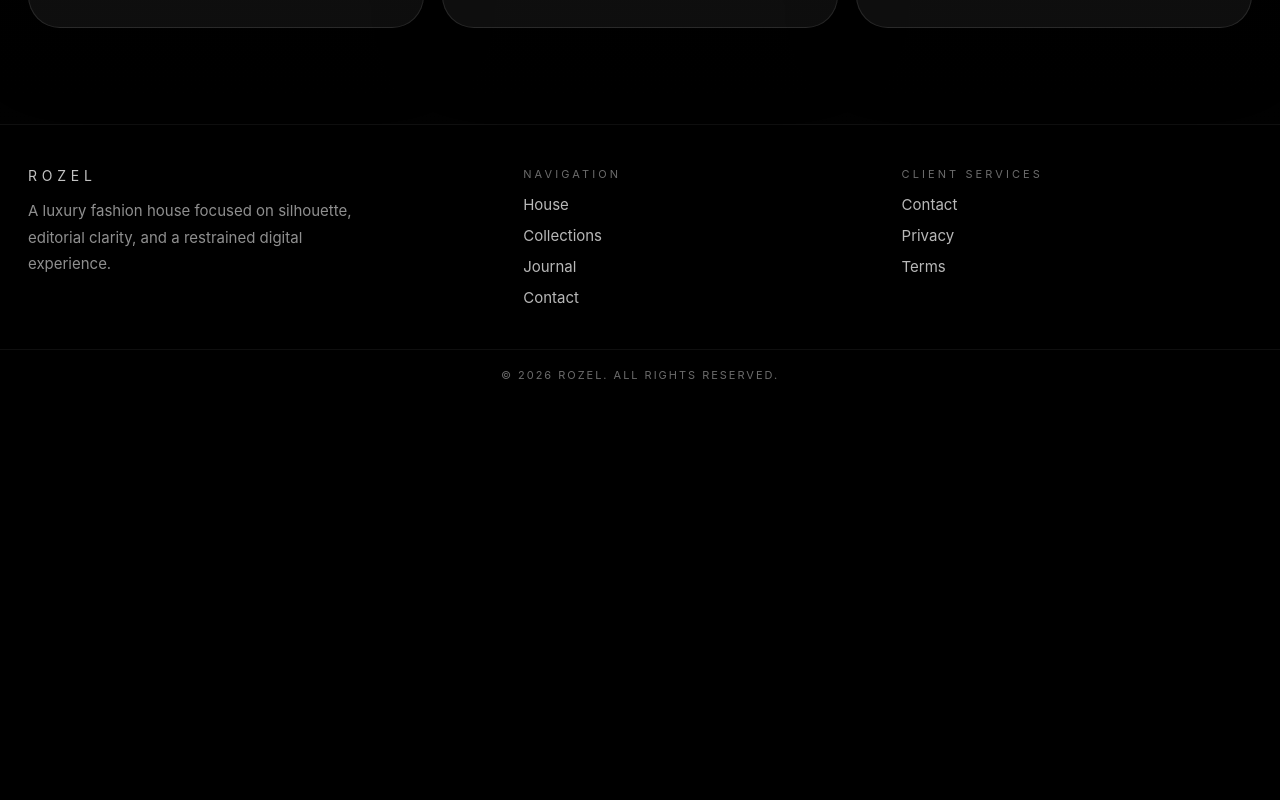
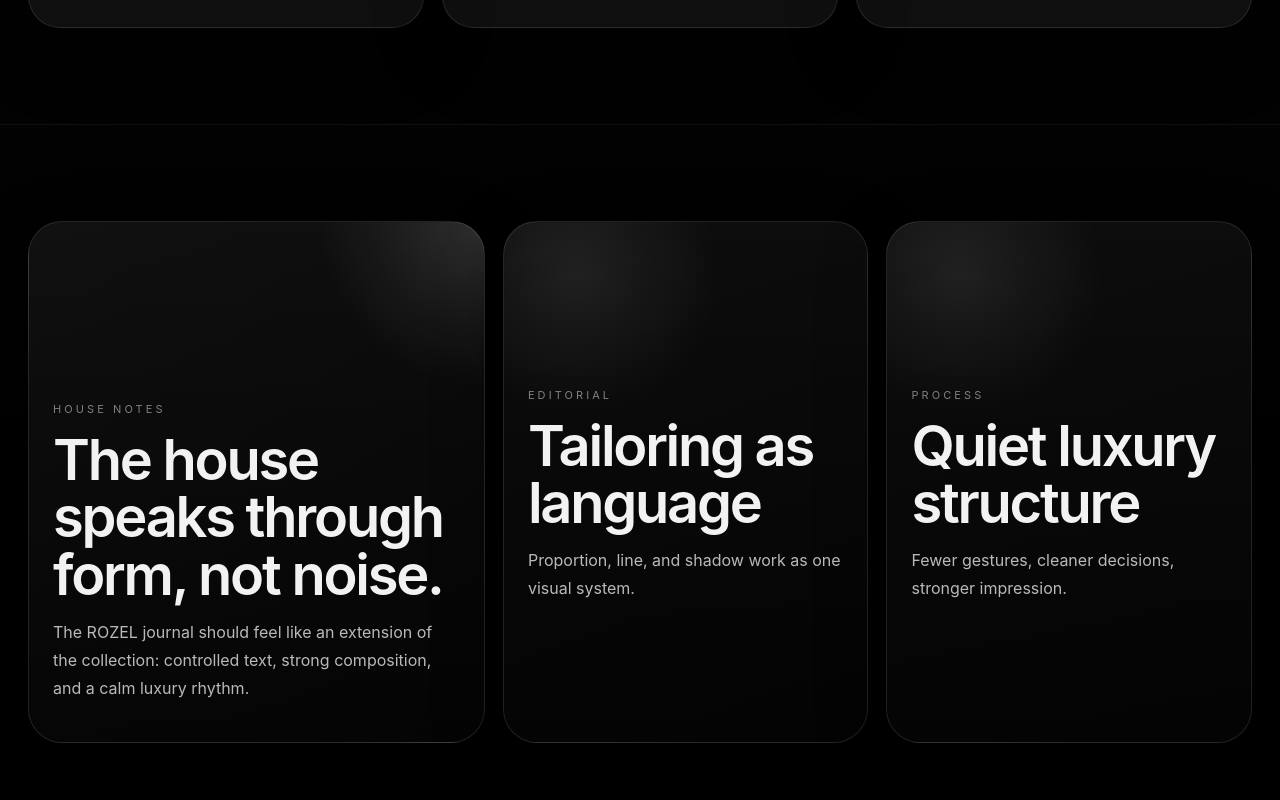
Before and after one commit to mtronda21vekby-stack/rozelshop.com, a Next.js app in the folder apps/web/: page /en/journal in a window 1280 px wide. Shown: the part 520-1320 px from the top of the page. Before the commit the page ends 926 px from the top, so only its background shows below. Built offline with nearby package versions, Linux system fonts and the light colour scheme.

Commit message:
Update page.tsx

```diff
--- a/apps/web/src/app/en/journal/page.tsx
+++ b/apps/web/src/app/en/journal/page.tsx
@@ -1,24 +1,119 @@
-import { getSiteContent } from '../../../lib/site-data';
+import { getSiteContent } from '../../../lib/site-data'
 
 export default function EnglishJournalPage() {
-  const siteData = getSiteContent('en');
+  const siteData = getSiteContent('en')
 
   return (
+    <>
       <section className="page-section">
         <div className="container">
-        <div className="eyebrow">{siteData.journalPage.eyebrow}</div>
-        <h1 className="page-title">{siteData.journalPage.title}</h1>
 
-        <div className="grid grid--3" style={{ marginTop: 34 }}>
+          <div className="eyebrow">
+            {siteData.journalPage.eyebrow}
+          </div>
+
+          <h1 className="page-title">
+            {siteData.journalPage.title}
+          </h1>
+
+          <div
+            className="grid grid--3"
+            style={{ marginTop: 34 }}
+          >
+
             {siteData.journal.map((item) => (
-            <article key={item.title} className="card feature-card">
-              <div className="card__label">{item.category}</div>
-              <h2 className="journal-card__title">{item.title}</h2>
-              <p className="feature-card__text">{item.excerpt}</p>
+              <article
+                key={item.title}
+                className="card feature-card"
+              >
+
+                <div className="card__label">
+                  {item.category}
+                </div>
+
+                <h2 className="journal-card__title">
+                  {item.title}
+                </h2>
+
+                <p className="feature-card__text">
+                  {item.excerpt}
+                </p>
+
               </article>
             ))}
+
           </div>
+
         </div>
       </section>
-  );
+
+      <section className="page-section page-divider">
+        <div className="container">
+
+          <div className="editorial-grid">
+
+            <article className="editorial-card editorial-card--tall">
+              <div className="editorial-card__overlay" />
+
+              <div className="editorial-card__content">
+                <div className="editorial-card__eyebrow">
+                  HOUSE NOTES
+                </div>
+
+                <h2 className="editorial-card__title">
+                  The house speaks through form, not noise.
+                </h2>
+
+                <p className="editorial-card__text">
+                  The ROZEL journal should feel like an extension
+                  of the collection: controlled text, strong composition,
+                  and a calm luxury rhythm.
+                </p>
+              </div>
+            </article>
+
+            <article className="editorial-card editorial-card--soft">
+              <div className="editorial-card__overlay" />
+
+              <div className="editorial-card__content">
+                <div className="editorial-card__eyebrow">
+                  EDITORIAL
+                </div>
+
+                <h3 className="editorial-card__title">
+                  Tailoring as language
+                </h3>
+
+                <p className="editorial-card__text">
+                  Proportion, line, and shadow work
+                  as one visual system.
+                </p>
+              </div>
+            </article>
+
+            <article className="editorial-card editorial-card--soft">
+              <div className="editorial-card__overlay" />
+
+              <div className="editorial-card__content">
+                <div className="editorial-card__eyebrow">
+                  PROCESS
+                </div>
+
+                <h3 className="editorial-card__title">
+                  Quiet luxury structure
+                </h3>
+
+                <p className="editorial-card__text">
+                  Fewer gestures, cleaner decisions,
+                  stronger impression.
+                </p>
+              </div>
+            </article>
+
+          </div>
+
+        </div>
+      </section>
+    </>
+  )
 }
```
Lines whose indentation alone changed are shown as unchanged.
